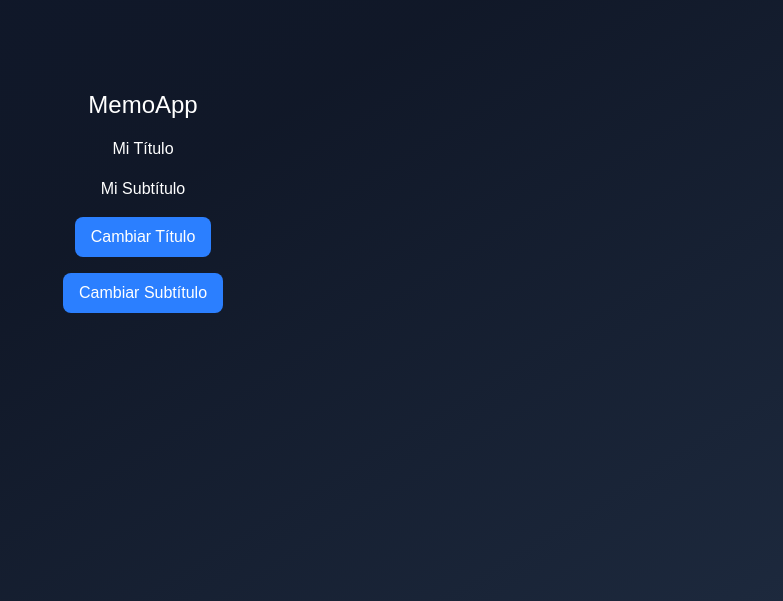
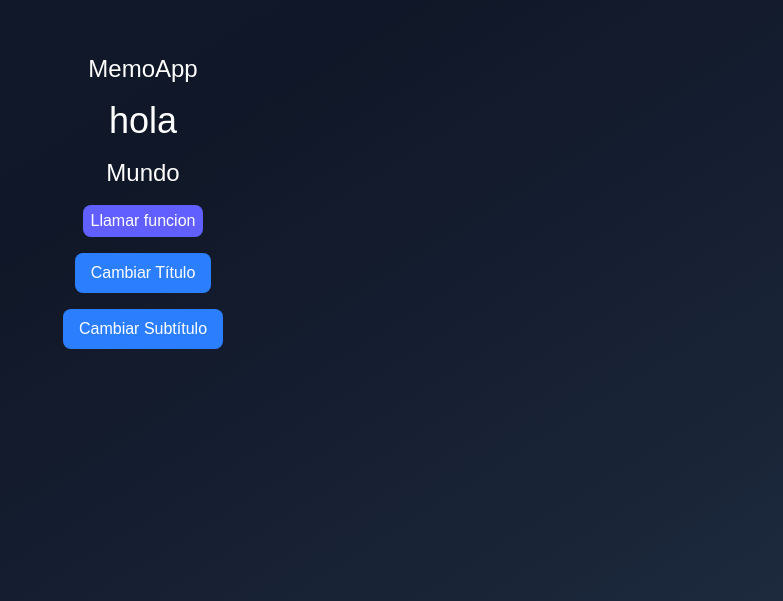
Before and after one commit to SebJoq21/Hooks-App, a React (Vite) app: page / in a window 1280 px wide. Shown: the part 199-800 px from the top of the page, without its empty margins (497-1280 px from the left). Built offline with nearby package versions, Linux system fonts and the light colour scheme.

Commit message:
Creacion de los componentes del MemoHook

```diff
--- a/src/06-memos/MemoHook.tsx
+++ b/src/06-memos/MemoHook.tsx
@@ -1,14 +1,18 @@
+import { useState } from "react"
+import { MyTitle } from "./ui/MyTitle"
+import { MySubTitle } from "./ui/MySubTitle"
 
 export const MemoHook = () => {
-  return (
+  const [title, setTitle] = useState('hola')
+  const [subTitle, setSubTitle] = useState('Mundo')
+
+    return (
     <div className="bg-gradient flex flex-col gap-4">
-        <h1 className="text-2xl font-thin text-white">
-            MemoApp
-        </h1>
+        <h1 className="text-2xl font-thin text-white">MemoApp</h1>
 
-        <h1>Mi Título</h1>
+        <MyTitle title={title}/>
+        <MySubTitle subTitle={subTitle}/>
 
-        <h6>Mi Subtítulo</h6>
 
         <button className="bg-blue-500 text-white px-4 py-2 rounded-md cursor-pointer">
             Cambiar Título
--- /dev/null
+++ b/src/06-memos/ui/MySubTitle.tsx
@@ -0,0 +1,16 @@
+interface Props {
+    subTitle: string
+}
+
+export const MySubTitle = ( {subTitle}: Props) => {
+
+  console.log('MySubTitle re-render')
+
+  return (
+    <>
+        <h6 className="text-2xl">{subTitle}</h6>
+
+        <button className="bg-indigo-500 text-white px-2 py-1 rounded-md cursor-pointer">Llamar funcion</button>
+    </>
+  )
+}
--- /dev/null
+++ b/src/06-memos/ui/MyTitle.tsx
@@ -0,0 +1,9 @@
+interface Props {
+    title: string
+}
+
+export const MyTitle = ( {title}: Props ) => {
+  console.log('MyTitle re-render')
+
+    return <h1 className="text-4xl">{title}</h1>
+}
```
